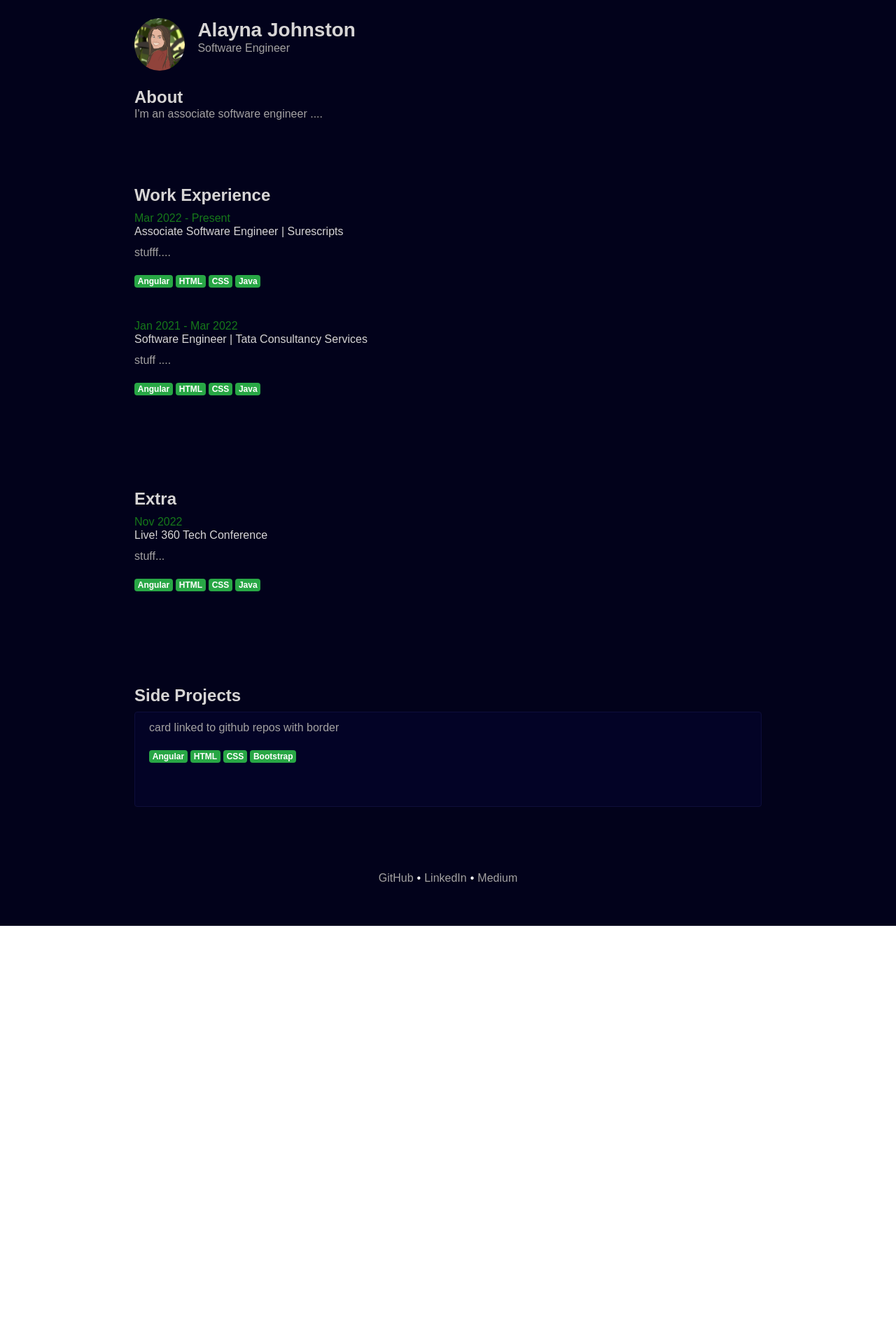
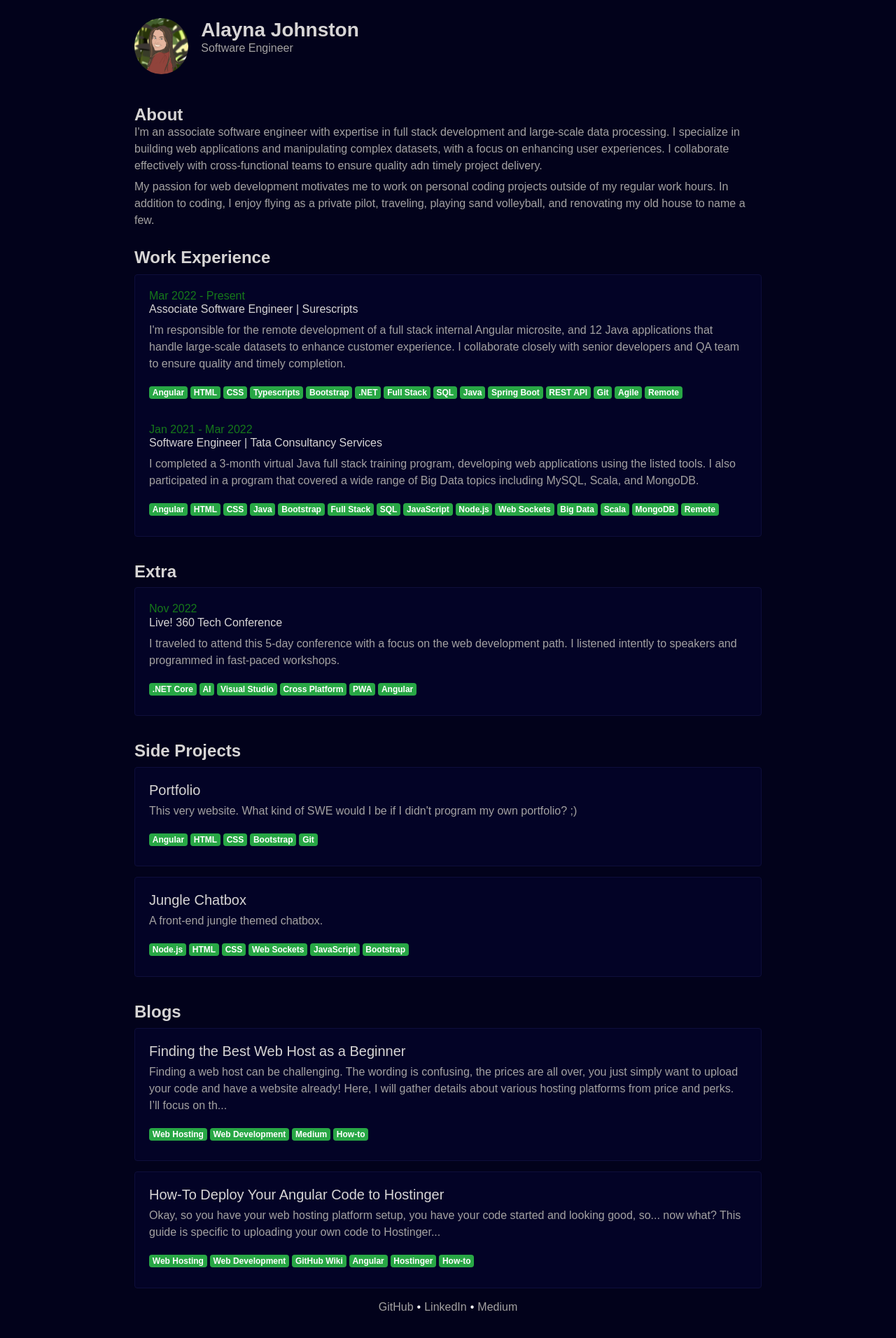
Before and after one commit to ayyjayy2/Portfolio, an Angular app: page / in a window 1280 px wide. Shown: the top 1912 px of the page at 70% size. Before the commit the page ends 1323 px from the top, so only its background shows below. Built offline with nearby package versions, Linux system fonts and the light colour scheme.

Commit message:
update angular versions, add filler content

```diff
--- a/package.json
+++ b/package.json
@@ -13,7 +13,7 @@
     "@angular/animations": "^15.0.0",
     "@angular/common": "^15.0.0",
     "@angular/compiler": "^15.0.0",
-    "@angular/core": "^15.0.0",
+    "@angular/core": "^15.2.10",
     "@angular/forms": "^15.0.0",
     "@angular/platform-browser": "^15.0.0",
     "@angular/platform-browser-dynamic": "^15.0.0",
--- a/src/app/home/home.component.css
+++ b/src/app/home/home.component.css
@@ -8,7 +8,8 @@
 .header{
     /* position: absolute; */
     display: flex; /*allows my name and photo to be side-by-side */
-    padding-top: -5%;
+    padding-top: -3%;
+    margin-bottom: -3%;
 }
 
 .titles{
@@ -16,8 +17,8 @@
 }
 
 .digital-selfie{
-    max-width: 75px;
-    max-height: 75px;
+    max-width: 80px;
+    max-height: 80px;
     border-radius: 50%;
     transition: transform .2s; /*Animation */
 }
@@ -35,9 +36,13 @@ p{
     margin-top: -10px;
 }
 
+.work-label{
+    margin-bottom: -7%;
+}
+
 .badge {
     margin-top: -10px;
-    margin-bottom: 5%;
+    margin-bottom: 1%;
     margin-right: 4px;
 }
 
@@ -50,12 +55,22 @@ p{
 }
 
 .section{
-    margin-bottom: 10%;
+    margin-bottom: 1%;
+    margin-top: 8%;
+}
+
+.other{
+    margin-top: 4%;
 }
 
 .card{
     background-color: rgb(3, 3, 38);
     border-color: rgb(14, 14, 59);
+    margin-bottom: 15px;
+}
+
+.card-title{
+    padding-bottom: 4px;
 }
 
 .footer{
--- a/src/app/home/home.component.html
+++ b/src/app/home/home.component.html
@@ -8,54 +8,152 @@
             <p>Software Engineer</p>
         </div>
     </div>
-    <br>
 
     <div class="body">
-        <div class="section">
+        <div style="margin-bottom: 3%;" class="section">
             <h4><b>About</b></h4>
-            <p>I'm an associate software engineer ....</p>
+            <p>I'm an associate software engineer with expertise in full stack development
+                and large-scale data processing. I specialize in building web applications
+                and manipulating complex datasets, with a focus on enhancing user experiences.
+                I collaborate effectively with cross-functional teams to ensure quality adn timely
+                project delivery.
+            </p>
+            <p> My passion for web development motivates me to work on personal coding projects
+                outside of my regular work hours. In addition to coding, I enjoy flying as a private
+                pilot, traveling, playing sand volleyball, and renovating my old house to name a few.
+            </p>
         </div>
 
-        <div class="section">
-            <h4><b>Work Experience</b></h4>
+        <h4 class="work-label"><b>Work Experience</b></h4>
+        <div class="card section">
+            <div class="card-body">
+                <div class="job-details">
                     <h6 class="item-date">Mar 2022 - Present</h6>
                     <p class="item-name">Associate Software Engineer | Surescripts</p>
-            <p>stufff....</p>
+                    <p>I'm responsible for the remote development of a full stack internal Angular microsite,
+                       and 12 Java applications that handle large-scale datasets
+                       to enhance customer experience. I collaborate closely with senior developers
+                       and QA team to ensure quality and timely completion.
+                    </p>
+                    <span class="badge badge-success">Angular</span>
+                    <span class="badge badge-success">HTML</span>
+                    <span class="badge badge-success">CSS</span>
+                    <span class="badge badge-success">Typescripts</span>
+                    <span class="badge badge-success">Bootstrap</span>
+                    <span class="badge badge-success">.NET</span>
+                    <span class="badge badge-success">Full Stack</span>
+                    <span class="badge badge-success">SQL</span>
+                    <span class="badge badge-success">Java</span>
+                    <span class="badge badge-success">Spring Boot</span>
+                    <span class="badge badge-success">REST API</span>
+                    <span class="badge badge-success">Git</span>
+                    <span class="badge badge-success">Agile</span>
+                    <span class="badge badge-success">Remote</span>
+
+                </div>
+
+                <div class="job-details">
+                    <h6 class="item-date" style="margin-top: 3%;">Jan 2021 - Mar 2022</h6>
+                    <p class="item-name">Software Engineer | Tata Consultancy Services</p>
+                    <p>I completed a 3-month virtual Java full stack training program, developing
+                        web applications using the listed tools. I also participated in a program
+                        that covered a wide range of Big Data topics including MySQL, Scala, and MongoDB.</p>
                     <span class="badge badge-success">Angular</span>
                     <span class="badge badge-success">HTML</span>
                     <span class="badge badge-success">CSS</span>
                     <span class="badge badge-success">Java</span>
+                    <span class="badge badge-success">Bootstrap</span>
+                    <span class="badge badge-success">Full Stack</span>
+                    <span class="badge badge-success">SQL</span>
+                    <span class="badge badge-success">JavaScript</span>
+                    <span class="badge badge-success">Node.js</span>
+                    <span class="badge badge-success">Web Sockets</span>
+                    <span class="badge badge-success">Big Data</span>
+                    <span class="badge badge-success">Scala</span>
+                    <span class="badge badge-success">MongoDB</span>
+                    <span class="badge badge-success">Remote</span>
+                </div>
+            </div>
+        </div>
 
-
-
-            <h6 class="item-date">Jan 2021 - Mar 2022</h6>
-            <p class="item-name">Software Engineer | Tata Consultancy Services</p>
-            <p>stuff ....</p>
-            <span class="badge badge-success">Angular</span>
-            <span class="badge badge-success">HTML</span>
-            <span class="badge badge-success">CSS</span>
-            <span class="badge badge-success">Java</span>    </div>
-
-        <div class="section">
+        <div class="section other">
+            <div class="extra">
                 <h4><b>Extra</b></h4>
+                <div class="card project">
+                    <div class="card-body">
                         <h6 class="item-date">Nov 2022</h6>
                         <p class="item-name">Live! 360 Tech Conference</p>
-            <p>stuff...</p>
+                        <p>I traveled to attend this 5-day conference with a focus on
+                            the web development path. I listened intently to speakers and
+                            programmed in fast-paced workshops.
+                        </p>
+                        <span class="badge badge-success">.NET Core</span>
+                        <span class="badge badge-success">AI</span>
+                        <span class="badge badge-success">Visual Studio</span>
+                        <span class="badge badge-success">Cross Platform</span>
+                        <span class="badge badge-success">PWA</span>
                         <span class="badge badge-success">Angular</span>
-            <span class="badge badge-success">HTML</span>
-            <span class="badge badge-success">CSS</span>
-            <span class="badge badge-success">Java</span>    </div>
+                    </div>
+                </div>
+            </div>
+        </div>
 
-        <div class="section">
+        <div class="section other">
             <div class="side-projects">
                 <h4><b>Side Projects</b></h4>
                 <div class="card project">
                     <div class="card-body">
-                        <p>card linked to github repos with border</p>
+                        <h5 class="card-title">Portfolio</h5>
+                        <p>This very website. What kind of SWE would I be if I didn't program my own portfolio? ;)</p>
                         <span class="badge badge-success">Angular</span>
                         <span class="badge badge-success">HTML</span>
                         <span class="badge badge-success">CSS</span>
                         <span class="badge badge-success">Bootstrap</span>
+                        <span class="badge badge-success">Git</span>
+                        <a target="_blank" class="blog-link stretched-link" href="https://github.com/ayyjayy2/Portfolio"></a>
+                    </div>
+                </div>
+                <div class="card project">
+                    <div class="card-body">
+                        <h5 class="card-title">Jungle Chatbox</h5>
+                        <p>A front-end jungle themed chatbox.</p>
+                        <span class="badge badge-success">Node.js</span>
+                        <span class="badge badge-success">HTML</span>
+                        <span class="badge badge-success">CSS</span>
+                        <span class="badge badge-success">Web Sockets</span>
+                        <span class="badge badge-success">JavaScript</span>
+                        <span class="badge badge-success">Bootstrap</span>
+                        <a target="_blank" class="blog-link stretched-link" href="https://github.com/ayyjayy2/Jungle-Chatbox"></a>
+                    </div>
+                </div>
+            </div>
+        </div>
+
+        <div class="section other">
+            <div class="blogs">
+                <h4><b>Blogs</b></h4>
+                <div class="card project">
+                    <div class="card-body">
+                        <h5 class="card-title">Finding the Best Web Host as a Beginner</h5>
+                        <p>Finding a web host can be challenging. The wording is confusing, the prices are all over, you just simply want to upload your code and have a website already! Here, I will gather details about various hosting platforms from price and perks. I’ll focus on th...</p>
+                        <span class="badge badge-success">Web Hosting</span>
+                        <span class="badge badge-success">Web Development</span>
+                        <span class="badge badge-success">Medium</span>
+                        <span class="badge badge-success">How-to</span>
+                        <a target="_blank" href="https://medium.com/@laynsleaf/finding-the-best-web-host-as-a-beginner-f52c4b3a4722" class="blog-link stretched-link"></a>
+                    </div>
+                </div>
+                <div class="card project">
+                    <div class="card-body">
+                        <h5 class="card-title">How‐To Deploy Your Angular Code to Hostinger</h5>
+                        <p>Okay, so you have your web hosting platform setup, you have your code started and looking good, so... now what? This guide is specific to uploading your own code to Hostinger...</p>
+                        <span class="badge badge-success">Web Hosting</span>
+                        <span class="badge badge-success">Web Development</span>
+                        <span class="badge badge-success">GitHub Wiki</span>
+                        <span class="badge badge-success">Angular</span>
+                        <span class="badge badge-success">Hostinger</span>
+                        <span class="badge badge-success">How-to</span>
+                        <a target="_blank" href="https://github.com/ayyjayy2/laynsleaf/wiki/6.-How%E2%80%90To-Deploy-Your-Angular-Code-to-Hostinger" class="blog-link stretched-link"></a>
                     </div>
                 </div>
             </div>
```
Also changed, not shown: 1 other file (tests, documents, lock files or other folders). Lines whose indentation alone changed are shown as unchanged.
